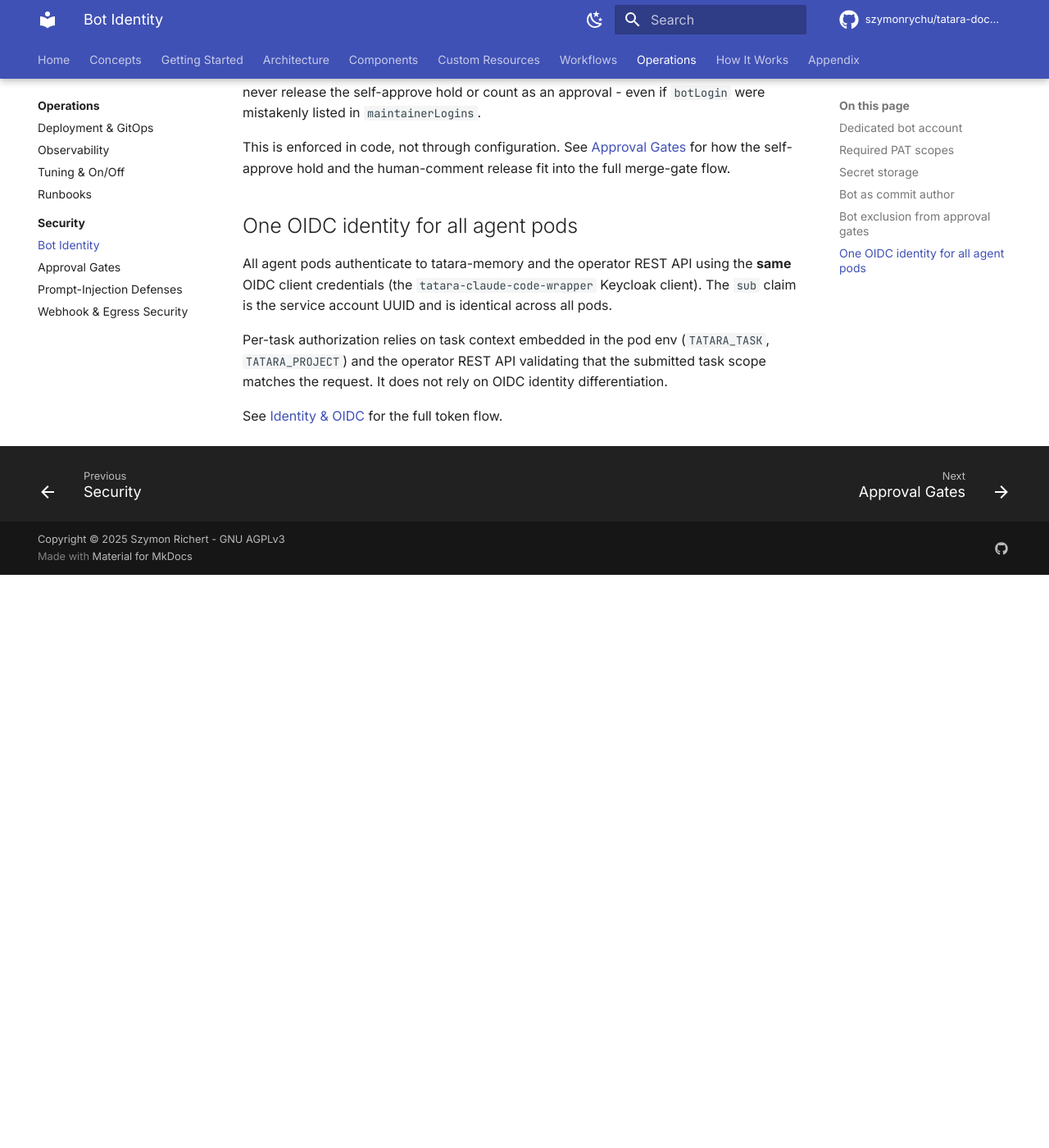
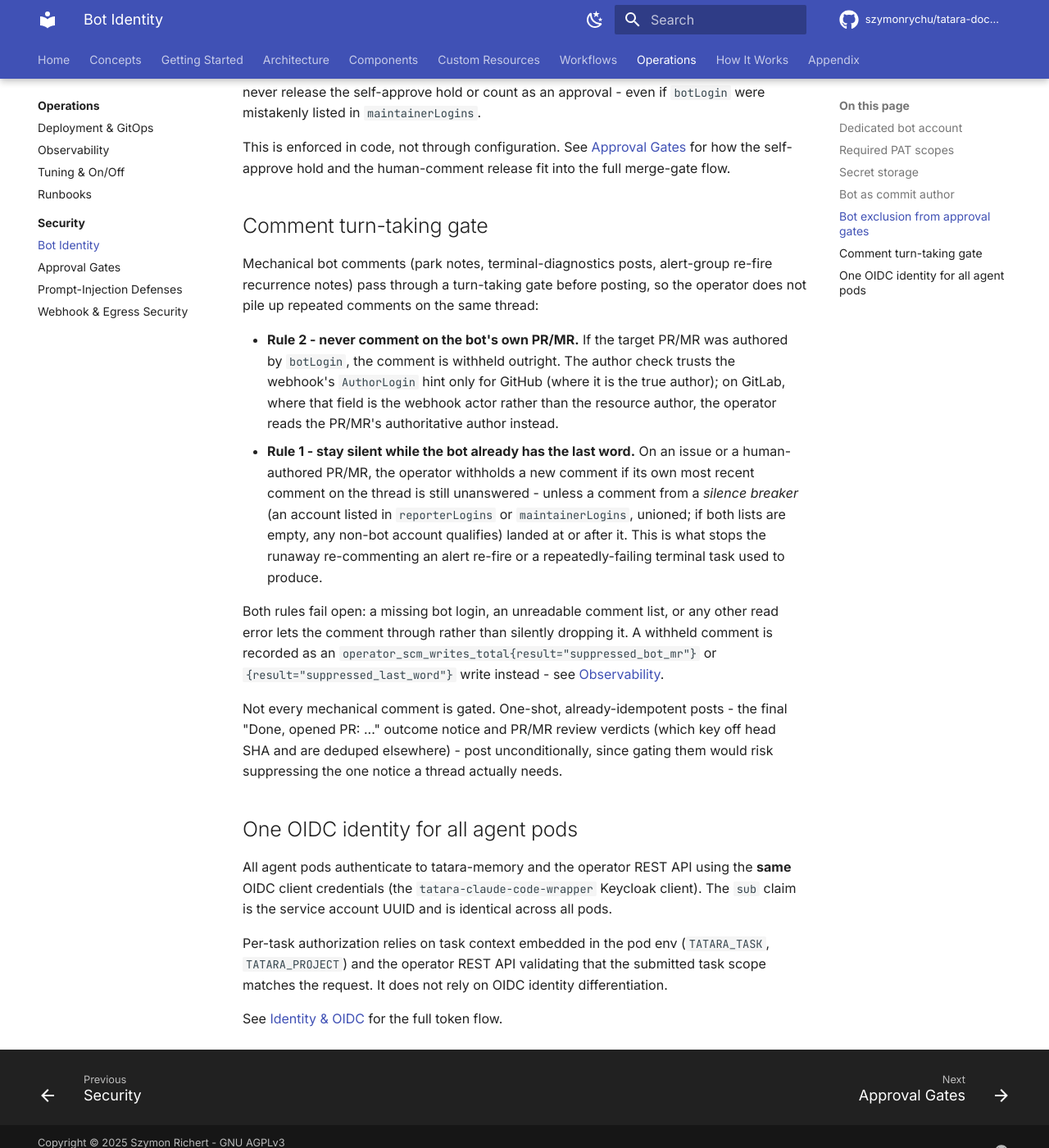
Before and after one commit to szymonrychu/tatara-documentation, an MkDocs documentation site: the page built from docs/operations/security/bot-identity.md, in a window 1280 px wide and 1400 px high, scrolled down 2004 px. Shown: the whole window at 82% size. Built offline with MkDocs 1.6.1 and Material for MkDocs 9.7.7, drawn with Linux system fonts in a browser that asks for light colours; comment, search, counter and statistics services are not loaded; the version menu is left out; before the commit the page ends 2705 px from its top, so only the background shows below that.

```diff
--- a/docs/operations/security/bot-identity.md
+++ b/docs/operations/security/bot-identity.md
@@ -65,6 +65,17 @@ GitHub and GitLab have dedicated noreply commit email formats for bot accounts.
 
 This is enforced in code, not through configuration. See [Approval Gates](approval-gates.md) for how the self-approve hold and the human-comment release fit into the full merge-gate flow.
 
+## Comment turn-taking gate
+
+Mechanical bot comments (park notes, terminal-diagnostics posts, alert-group re-fire recurrence notes) pass through a turn-taking gate before posting, so the operator does not pile up repeated comments on the same thread:
+
+- **Rule 2 - never comment on the bot's own PR/MR.** If the target PR/MR was authored by `botLogin`, the comment is withheld outright. The author check trusts the webhook's `AuthorLogin` hint only for GitHub (where it is the true author); on GitLab, where that field is the webhook actor rather than the resource author, the operator reads the PR/MR's authoritative author instead.
+- **Rule 1 - stay silent while the bot already has the last word.** On an issue or a human-authored PR/MR, the operator withholds a new comment if its own most recent comment on the thread is still unanswered - unless a comment from a *silence breaker* (an account listed in `reporterLogins` or `maintainerLogins`, unioned; if both lists are empty, any non-bot account qualifies) landed at or after it. This is what stops the runaway re-commenting an alert re-fire or a repeatedly-failing terminal task used to produce.
+
+Both rules fail open: a missing bot login, an unreadable comment list, or any other read error lets the comment through rather than silently dropping it. A withheld comment is recorded as an `operator_scm_writes_total{result="suppressed_bot_mr"}` or `{result="suppressed_last_word"}` write instead - see [Observability](../observability.md#core-counters).
+
+Not every mechanical comment is gated. One-shot, already-idempotent posts - the final "Done, opened PR: ..." outcome notice and PR/MR review verdicts (which key off head SHA and are deduped elsewhere) - post unconditionally, since gating them would risk suppressing the one notice a thread actually needs.
+
 ## One OIDC identity for all agent pods
 
 All agent pods authenticate to tatara-memory and the operator REST API using the **same** OIDC client credentials (the `tatara-claude-code-wrapper` Keycloak client). The `sub` claim is the service account UUID and is identical across all pods.
```
Also changed, not shown: docs/explainers/issue-to-pr.md (+1 -1 lines), docs/operations/observability.md (+1 -1 lines).
